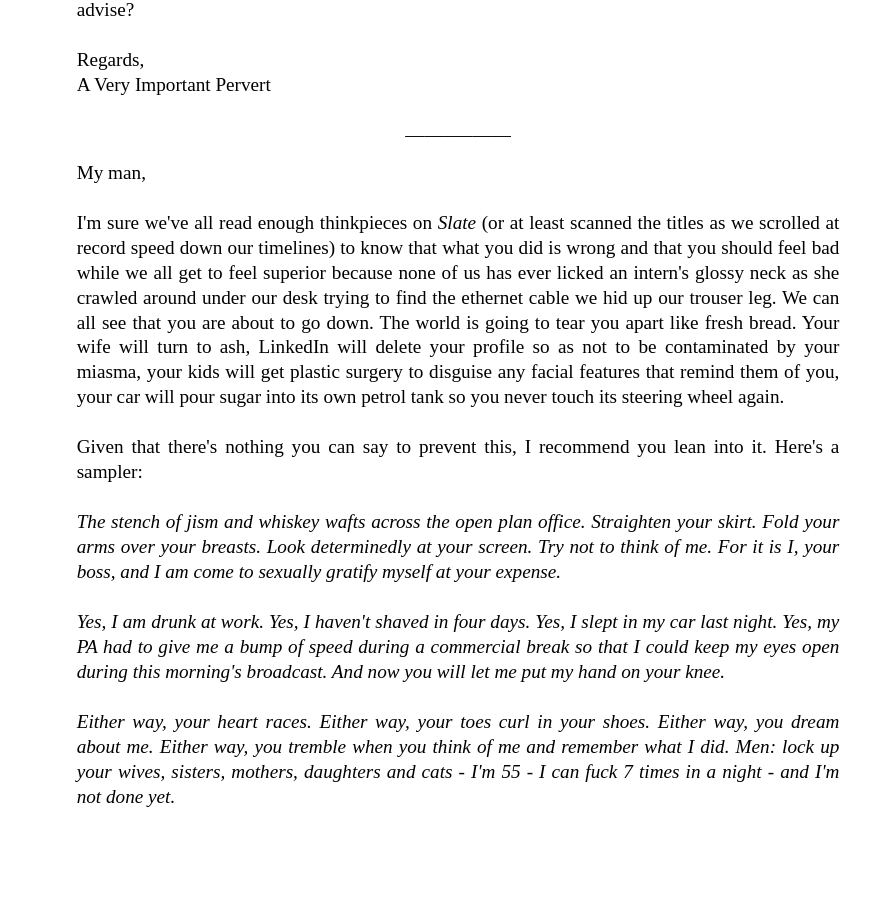
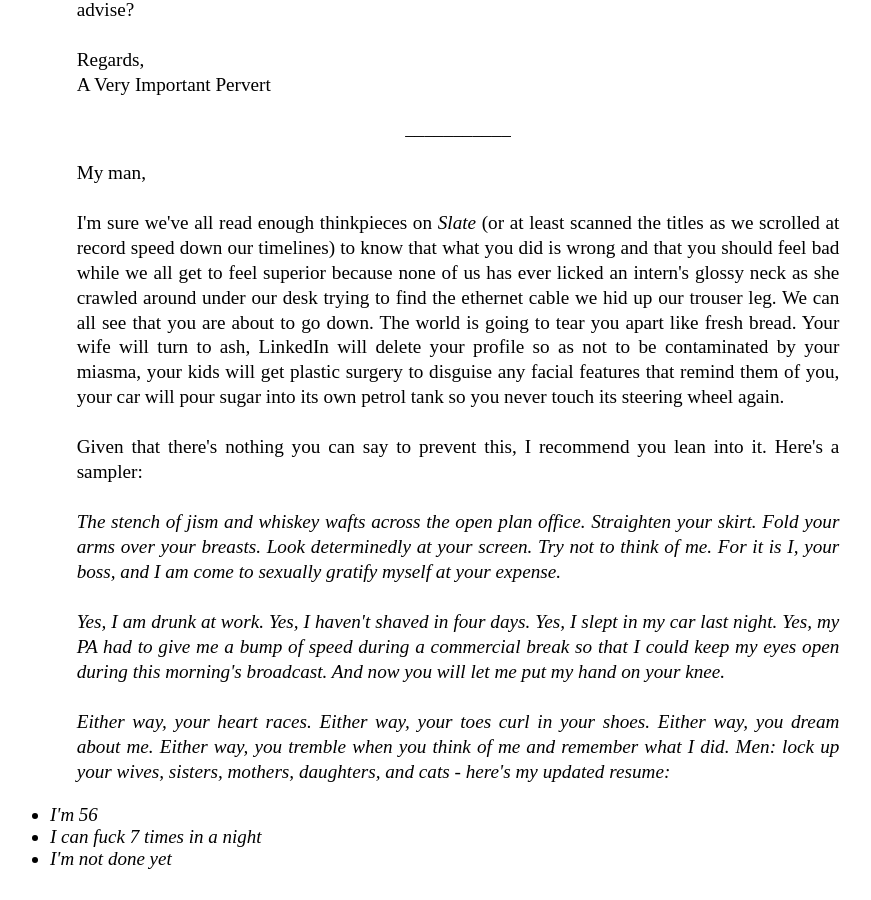
Before and after one commit to Pinelife/pinelife.github.io, a Jekyll site: the page Hellhole/Room11.html, which Jekyll copies as it is, in a window 1280 px wide and 900 px high, scrolled down 1753 px. Shown: the whole window, without its empty margins (182-1053 px from the left). Built offline with Jekyll 4.4.1, drawn with Linux system fonts in a browser that asks for light colours; before the commit the page ends 2593 px from its top, so only the background shows below that.

Commit message:
Update Room11.html

```diff
--- a/Hellhole/Room11.html
+++ b/Hellhole/Room11.html
@@ -130,6 +130,11 @@ ___________
 	<br/>
 	Either way, your heart races. Either way, your toes curl in your shoes. Either way,
 	you dream about me. Either way, you tremble when you think of me and remember what I did.
-	Men: lock up your wives, sisters, mothers, daughters and cats - I'm 55 - I can fuck 7 times in a
-	night - and I'm not done yet.</i>
+	Men: lock up your wives, sisters, mothers, daughters, and cats - here's my updated resume:
+	<ul>
+		<li>I'm 56</li>
+		<li>I can fuck 7 times in a night</li>
+		<li>I'm not done yet</li>
+	</ul>
+	</i>
 </p>
```
